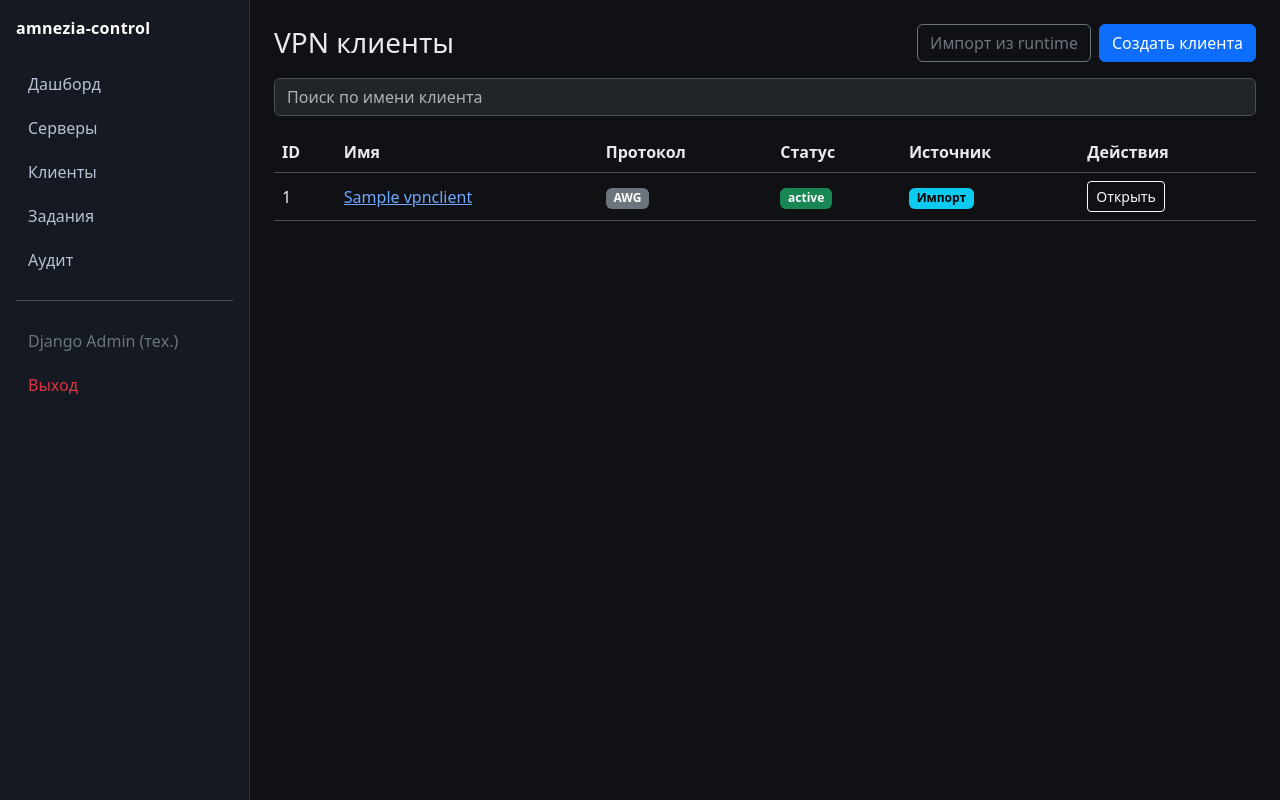
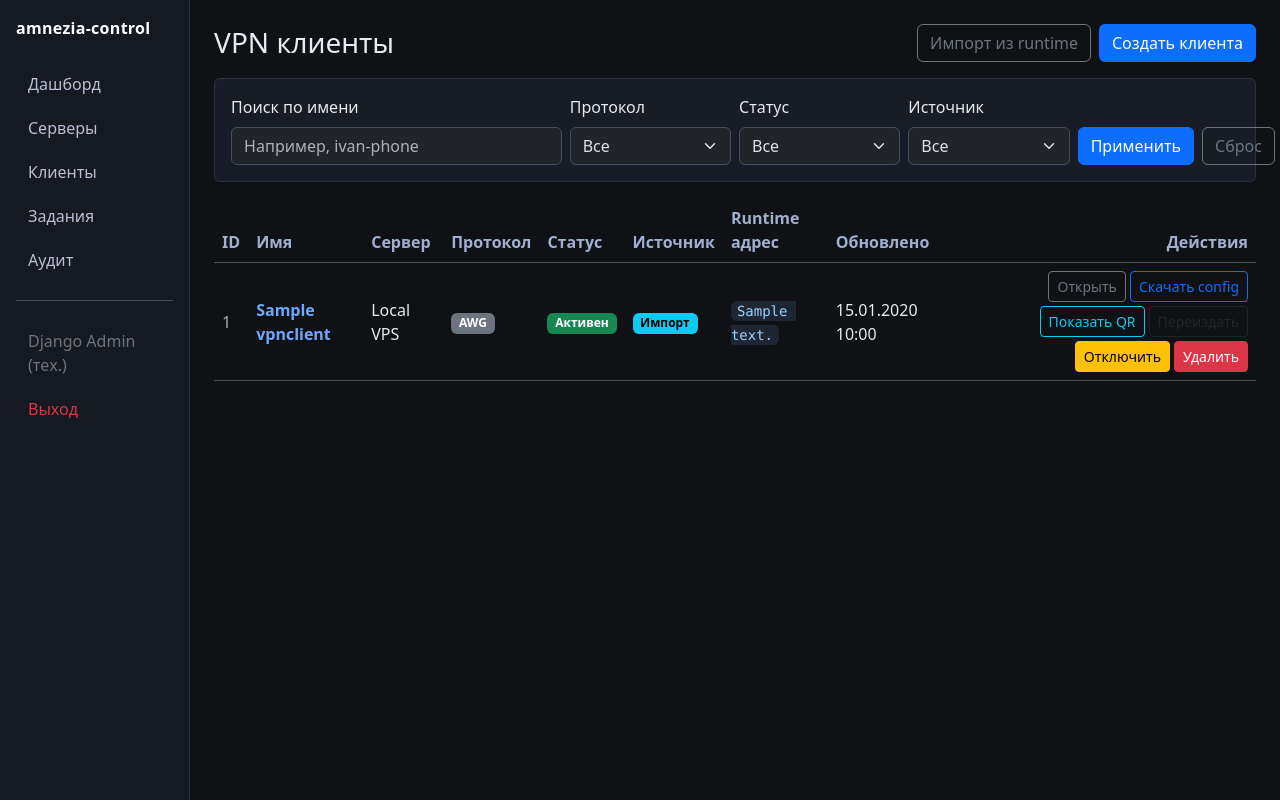
Before and after one commit to stalkerxz/amnezia-control, a Django app: page /clients/ in a window 1280 px wide. Run offline with Django 5.2, Linux system fonts and the light colour scheme; a user stored in the database is signed in; data comes from the database, SQL or seed files in the repository; tables that the repository leaves empty hold one stand-in row (values such as "Sample post"); parts of the project's set-up code (start-up, migrations or seed data) failed here and were passed over.

Commit message:
Implement daily operations workflow on clients list

```diff
--- a/amnezia_control/templates/vpn/clients_list.html
+++ b/amnezia_control/templates/vpn/clients_list.html
@@ -8,22 +8,93 @@
   </div>
 </div>
 
-<form class="mb-3"><input class="form-control" name="q" value="{{ q }}" placeholder="Поиск по имени клиента"></form>
+<form method="get" class="card card-body mb-3">
+  <div class="row g-2 align-items-end">
+    <div class="col-lg-4">
+      <label class="form-label" for="id_q">Поиск по имени</label>
+      <input class="form-control" id="id_q" name="q" value="{{ filter_form.q.value|default:'' }}" placeholder="Например, ivan-phone">
+    </div>
+    <div class="col-lg-2 col-md-4">
+      <label class="form-label" for="id_protocol">Протокол</label>
+      <select class="form-select" id="id_protocol" name="protocol">
+        {% for value, label in filter_form.fields.protocol.choices %}
+          <option value="{{ value }}" {% if filter_form.protocol.value == value %}selected{% endif %}>{{ label }}</option>
+        {% endfor %}
+      </select>
+    </div>
+    <div class="col-lg-2 col-md-4">
+      <label class="form-label" for="id_status">Статус</label>
+      <select class="form-select" id="id_status" name="status">
+        {% for value, label in filter_form.fields.status.choices %}
+          <option value="{{ value }}" {% if filter_form.status.value == value %}selected{% endif %}>{{ label }}</option>
+        {% endfor %}
+      </select>
+    </div>
+    <div class="col-lg-2 col-md-4">
+      <label class="form-label" for="id_source">Источник</label>
+      <select class="form-select" id="id_source" name="source">
+        {% for value, label in filter_form.fields.source.choices %}
+          <option value="{{ value }}" {% if filter_form.source.value == value %}selected{% endif %}>{{ label }}</option>
+        {% endfor %}
+      </select>
+    </div>
+    <div class="col-lg-2 d-flex gap-2">
+      <button class="btn btn-primary w-100" type="submit">Применить</button>
+      <a class="btn btn-outline-secondary" href="/clients/">Сброс</a>
+    </div>
+  </div>
+</form>
 
 {% if clients %}
-<table class="table table-hover align-middle"><tr><th>ID</th><th>Имя</th><th>Протокол</th><th>Статус</th><th>Источник</th><th>Действия</th></tr>
+<div class="table-responsive">
+  <table class="table table-hover align-middle">
+    <thead>
+      <tr>
+        <th>ID</th>
+        <th>Имя</th>
+        <th>Сервер</th>
+        <th>Протокол</th>
+        <th>Статус</th>
+        <th>Источник</th>
+        <th>Runtime адрес</th>
+        <th>Обновлено</th>
+        <th class="text-end">Действия</th>
+      </tr>
+    </thead>
+    <tbody>
       {% for c in clients %}
       <tr>
-  <td>{{ c.id }}</td>
-  <td><a href="/clients/{{ c.id }}/">{{ c.name }}</a></td>
+        <td class="text-muted">{{ c.id }}</td>
+        <td><a href="/clients/{{ c.id }}/" class="fw-semibold text-decoration-none">{{ c.name }}</a></td>
+        <td>{{ c.server.name|default:'—' }}</td>
         <td><span class="badge {% if c.protocol_type == 'awg2' %}text-bg-info{% else %}text-bg-secondary{% endif %}">{{ c.protocol_type|upper }}</span></td>
-  <td><span class="badge {% if c.status == 'active' %}text-bg-success{% elif c.status == 'disabled' %}text-bg-warning{% else %}text-bg-danger{% endif %}">{{ c.status }}</span></td>
+        <td><span class="badge {% if c.status == 'active' %}text-bg-success{% elif c.status == 'disabled' %}text-bg-warning{% else %}text-bg-danger{% endif %}">{{ c.get_status_display }}</span></td>
         <td>{% if c.imported_from_runtime %}<span class="badge text-bg-info">Импорт</span>{% else %}<span class="badge text-bg-secondary">Панель</span>{% endif %}</td>
-  <td><a class="btn btn-sm btn-outline-light" href="/clients/{{ c.id }}/">Открыть</a></td>
+        <td><code>{{ c.runtime_address|default:'—' }}</code></td>
+        <td>{{ c.updated_at|date:'d.m.Y H:i' }}</td>
+        <td>
+          <div class="d-flex flex-wrap justify-content-end gap-1">
+            <a class="btn btn-sm btn-outline-secondary" href="/clients/{{ c.id }}/">Открыть</a>
+            <a class="btn btn-sm btn-outline-primary" href="/clients/{{ c.id }}/download/">Скачать config</a>
+            <a class="btn btn-sm btn-outline-info" href="/clients/{{ c.id }}/">Показать QR</a>
+            <form method="post" action="/clients/{{ c.id }}/action/reissue/" class="d-inline">{% csrf_token %}<input type="hidden" name="next" value="{{ request.get_full_path }}"><button class="btn btn-sm btn-outline-dark">Переиздать</button></form>
+            {% if c.status == 'active' %}
+              <form method="post" action="/clients/{{ c.id }}/action/disable/" class="d-inline">{% csrf_token %}<input type="hidden" name="next" value="{{ request.get_full_path }}"><button class="btn btn-sm btn-warning">Отключить</button></form>
+            {% else %}
+              <form method="post" action="/clients/{{ c.id }}/action/enable/" class="d-inline">{% csrf_token %}<input type="hidden" name="next" value="{{ request.get_full_path }}"><button class="btn btn-sm btn-success">Включить</button></form>
+            {% endif %}
+            <form method="post" action="/clients/{{ c.id }}/action/delete/" class="d-inline" onsubmit="return confirm('Удалить клиента {{ c.name }}?')">{% csrf_token %}<input type="hidden" name="next" value="{{ request.get_full_path }}"><button class="btn btn-sm btn-danger">Удалить</button></form>
+          </div>
+        </td>
       </tr>
       {% endfor %}
+    </tbody>
   </table>
+</div>
 {% else %}
-<div class="empty-state">Клиентов пока нет. Создайте клиента или импортируйте peers из runtime.</div>
+<div class="alert alert-light border" role="status">
+  <h2 class="h6">Клиенты не найдены</h2>
+  <p class="mb-0">Измените фильтры, создайте нового клиента или выполните импорт peers из runtime.</p>
+</div>
 {% endif %}
 {% endblock %}
--- a/amnezia_control/vpn/forms.py
+++ b/amnezia_control/vpn/forms.py
@@ -1,7 +1,31 @@
 from django import forms
+
 from .models import VPNClient
 
 
 class VPNClientCreateForm(forms.Form):
     name = forms.CharField(label="Имя клиента", max_length=120)
     protocol_type = forms.ChoiceField(label="Протокол", choices=VPNClient.ProtocolType.choices)
+
+
+class VPNClientListFilterForm(forms.Form):
+    q = forms.CharField(required=False, label="Поиск", max_length=120)
+    protocol = forms.ChoiceField(
+        required=False,
+        label="Протокол",
+        choices=(("", "Все"),) + tuple(VPNClient.ProtocolType.choices),
+    )
+    status = forms.ChoiceField(
+        required=False,
+        label="Статус",
+        choices=(("", "Все"),) + tuple(VPNClient.Status.choices),
+    )
+    source = forms.ChoiceField(
+        required=False,
+        label="Источник",
+        choices=(
+            ("", "Все"),
+            ("imported", "Импорт"),
+            ("manual", "Панель"),
+        ),
+    )
--- a/amnezia_control/vpn/views.py
+++ b/amnezia_control/vpn/views.py
@@ -1,10 +1,11 @@
 from django.contrib import messages
 from django.contrib.auth.decorators import login_required, user_passes_test
+from django.db.models.functions import Coalesce
 from django.http import HttpResponse
 from django.shortcuts import get_object_or_404, redirect, render
 
 from servers.models import Server
-from .forms import VPNClientCreateForm
+from .forms import VPNClientCreateForm, VPNClientListFilterForm
 from .models import VPNClient
 from .services import VPNClientService
 
@@ -16,12 +17,40 @@ def _admin_required(user):
 @login_required
 @user_passes_test(_admin_required)
 def clients_list_view(request):
-    q = request.GET.get("q", "").strip()
-    clients = VPNClient.objects.select_related("server").order_by("-id")
-    if q:
-        clients = clients.filter(name__icontains=q)
+    filter_form = VPNClientListFilterForm(request.GET or None)
+    clients = (
+        VPNClient.objects.select_related("server")
+        .annotate(updated_at=Coalesce("last_runtime_sync_at", "created_at"))
+        .order_by("-id")
+    )
+
+    if filter_form.is_valid():
+        q = filter_form.cleaned_data["q"].strip()
+        protocol = filter_form.cleaned_data["protocol"]
+        status = filter_form.cleaned_data["status"]
+        source = filter_form.cleaned_data["source"]
+
+        if q:
+            clients = clients.filter(name__icontains=q)
+        if protocol:
+            clients = clients.filter(protocol_type=protocol)
+        if status:
+            clients = clients.filter(status=status)
+        if source == "imported":
+            clients = clients.filter(imported_from_runtime=True)
+        elif source == "manual":
+            clients = clients.filter(imported_from_runtime=False)
+
     server = Server.objects.filter(is_enabled=True).first()
-    return render(request, "vpn/clients_list.html", {"clients": clients, "q": q, "server": server})
+    return render(
+        request,
+        "vpn/clients_list.html",
+        {
+            "clients": clients,
+            "filter_form": filter_form,
+            "server": server,
+        },
+    )
 
 
 @login_required
@@ -79,6 +108,8 @@ def client_action_view(request, pk: int, action: str):
     if request.method != "POST":
         return redirect("clients-detail", pk=client.id)
 
+    next_url = request.POST.get("next")
+
     try:
         if action == "disable":
             VPNClientService.set_status(client=client, status=VPNClient.Status.DISABLED, actor=request.user)
@@ -91,6 +122,9 @@ def client_action_view(request, pk: int, action: str):
         messages.success(request, "Действие выполнено")
     except Exception as exc:
         messages.error(request, f"Ошибка выполнения действия: {exc}")
+
+    if next_url:
+        return redirect(next_url)
     return redirect("clients-detail", pk=client.id)
 
 
```
Lines whose indentation alone changed are shown as unchanged.
